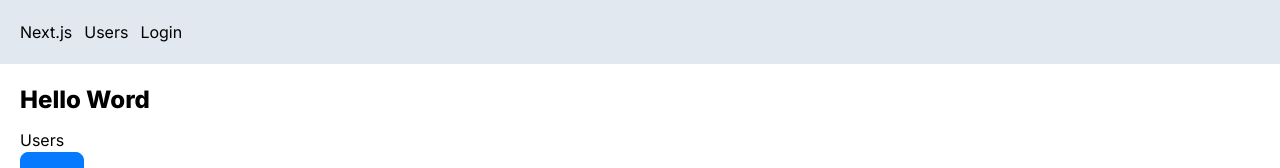
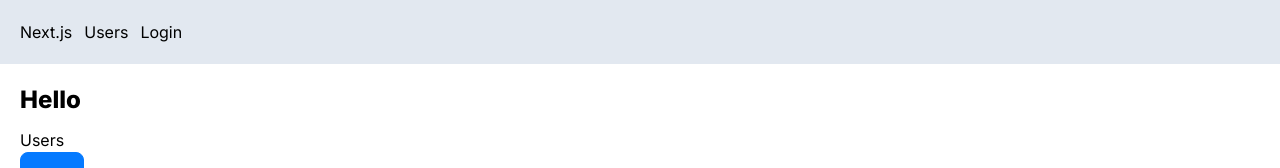
Before and after one commit to kairan/next-app-codewithmosh, a Next.js app: page / in a window 1280 px wide. Shown: the top 168 px of the page. Built offline with nearby package versions, Linux system fonts and the light colour scheme; no server answers.

Commit message:
get session onserver components

```diff
--- a/app/api/auth/[...nextauth]/route.ts
+++ b/app/api/auth/[...nextauth]/route.ts
@@ -1,13 +1,15 @@
 import NextAuth from "next-auth";
 import GoogleProvider from "next-auth/providers/google";
 
-const handler = NextAuth({
+export const authOptions = {
   providers: [
     GoogleProvider({
       clientId: process.env.GOOGLE_CLIENT_ID!,
       clientSecret: process.env.GOOGLE_CLIENT_SECRET!,
     }),
   ],
-});
+};
+
+const handler = NextAuth(authOptions);
 
 export { handler as GET, handler as POST };
--- a/app/page.tsx
+++ b/app/page.tsx
@@ -1,10 +1,13 @@
 import Link from "next/link";
 import ProductCard from "./components/ProductCard";
+import { getServerSession } from "next-auth";
+import { authOptions } from "./api/auth/[...nextauth]/route";
 
-export default function Home() {
+export default async function Home() {
+  const session = await getServerSession(authOptions);
   return (
     <main>
-      <h1>Hello Word</h1>
+      <h1>Hello {session && <span>{session.user!.name}</span>}</h1>
       <Link href="users"> Users</Link>
       <ProductCard />
     </main>
```
